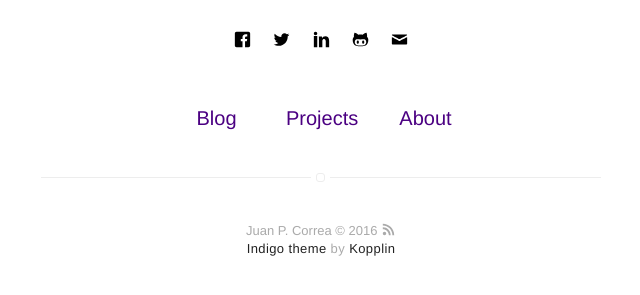
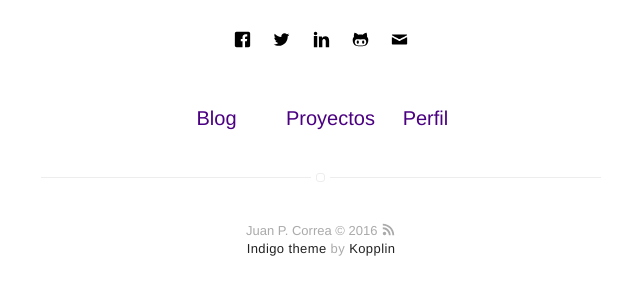
Before and after one commit to jpca1978/jpca1978.github.com, a Jekyll site: the page built from index.html, in a window 1280 px wide. Shown: the part 378-673 px from the top of the page, without its empty margins (319-959 px from the left). Built offline with Jekyll 4.4.1, drawn with Linux system fonts in a browser that asks for light colours.

Commit message:
traduccion

```diff
--- a/_includes/nav.html
+++ b/_includes/nav.html
@@ -17,7 +17,7 @@
         {% if site.projects == true %}
             {% if page.title != "Projects" %}
                 <li class="item">
-                    <a class="link" href="{{ site.url }}/projects">Projects</a>
+                    <a class="link" href="{{ site.url }}/projects">Proyectos</a>
                 </li>
             {% endif %}
         {% endif %}
@@ -25,7 +25,7 @@
         {% if site.about == true %}
             {% if page.title != "About" %}
                 <li class="item">
-                    <a class="link" href="{{ site.url }}/about">About</a>
+                    <a class="link" href="{{ site.url }}/about">Perfil</a>
                 </li>
             {% endif %}
         {% endif %}
```
